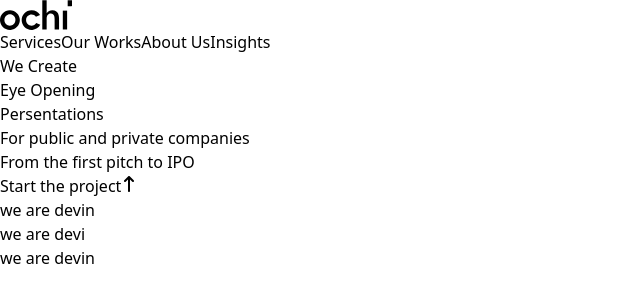
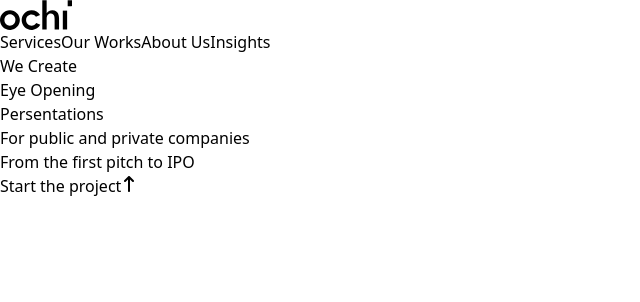
Before and after one commit to git-dhanji/Design.design, a React (Vite) app: page / in a window 1280 px wide. Shown: the top 302 px of the page, without its empty margins (0-640 px from the left). Built offline with nearby package versions, Linux system fonts and the light colour scheme.

Commit message:
structure is completed

```diff
--- a/src/components/marquee/Marquee.jsx
+++ b/src/components/marquee/Marquee.jsx
@@ -1,14 +1,26 @@
+import { motion } from "framer-motion";
+
 export default function Marquee() {
   return (
     <div className="bg-zinc-900">
-      <div className="marquee bg-[#004D43] overflow-hidden w-full h-[50vh] flex items-center rounded-t-lg">
-        <div className="text  text-nowrap  border-t-[2px] border-b-[2px] border-zinc-500 flex gap-4 tra">
+      <div className="marquee bg-[#004D43] overflow-hidden w-full h-[60vh] flex items-center rounded-t-lg">
+        <motion.div
+          initial={{ x: "-20%" }}
+          animate={{ x: "-100%" }}
+          transition={{ ease: "linear", repeat: Infinity, duration: 15 }}
+          className="text  text-nowrap  border-t-[2px] border-b-[2px] border-zinc-500 flex gap-4 "
+        >
           {["we are devin", "we are devi", "we are devin"].map(
             (elem, index) => (
-              <h1 key={index} className="text-[27vw] pb-9 uppercase leading-[21vw] font-['FoundersGrotesk']">{elem}</h1>
+              <motion.h1
+                key={index}
+                className="text-[27vw] pb-9 uppercase leading-[21vw] font-['FoundersGrotesk']"
+              >
+                {elem}
+              </motion.h1>
             )
           )}
-        </div>
+        </motion.div>
       </div>
     </div>
   );
```
